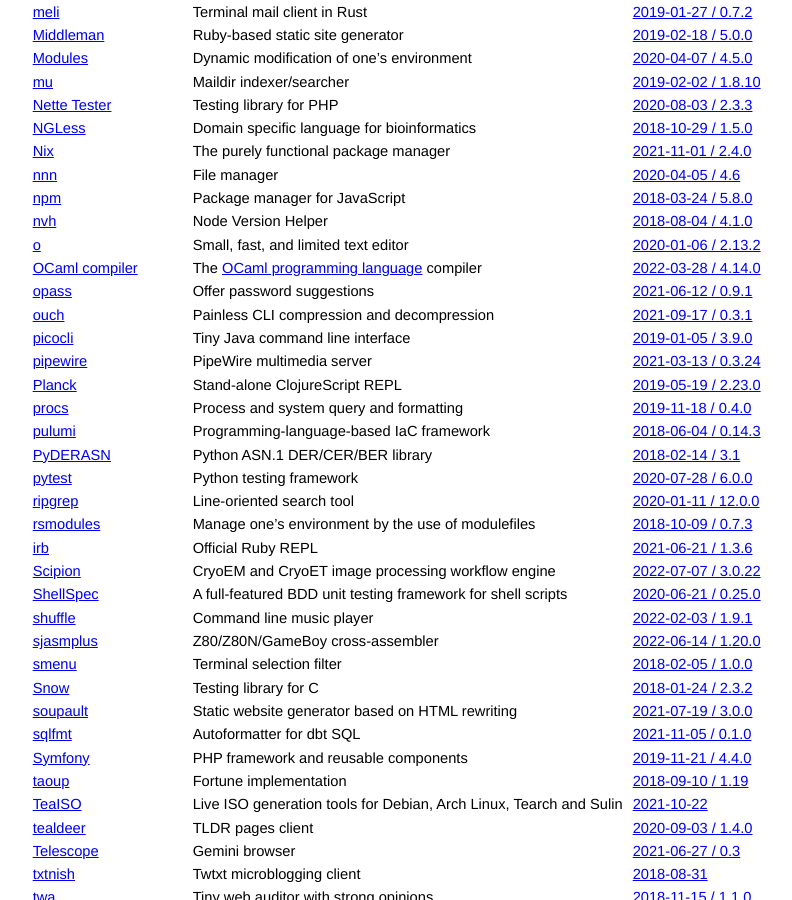
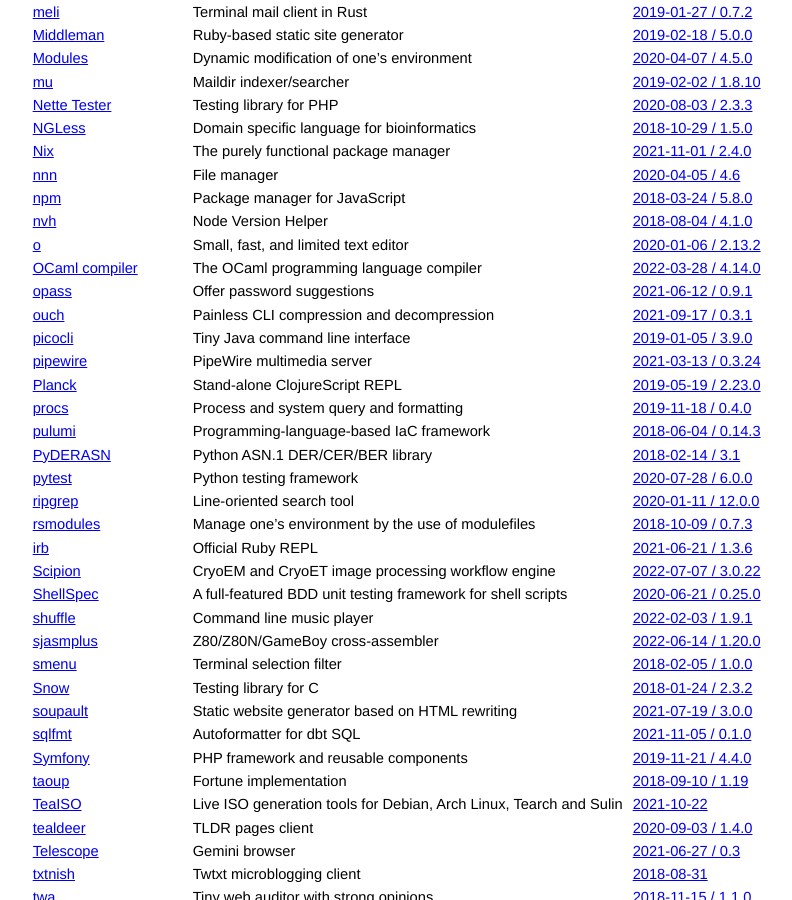
Before and after one commit to jcs/no_color, a Jekyll site: the page built from index.md, in a window 1280 px wide and 900 px high, scrolled down 3938 px. Shown: the whole window, without its empty margins (211-1003 px from the left). Built offline with Jekyll 4.4.1, drawn with Linux system fonts in a browser that asks for light colours; our own code applies the rules of GitHub Pages for plain Markdown files; part of the change alters nothing that is shown.

```diff
--- a/index.md
+++ b/index.md
@@ -211,7 +211,7 @@ color via `NO_COLOR`.
 | [npm](https://www.npmjs.com/) | Package manager for JavaScript | [2018-03-24 / 5.8.0](https://github.com/npm/npm/releases/tag/v5.8.0) |
 | [nvh](https://github.com/JohnRGee/nvh) | Node Version Helper | [2018-08-04 / 4.1.0](https://github.com/JohnRGee/nvh/releases/tag/v4.1.0) |
 | [o](https://github.com/xyproto/o) | Small, fast, and limited text editor | [2020-01-06 / 2.13.2](https://github.com/xyproto/o/tree/2.13.2) |
-| [OCaml compiler](https://github.com/ocaml/ocaml) | The [OCaml programming language](ocaml.org/) compiler | [2022-03-28 / 4.14.0](https://github.com/ocaml/ocaml/blob/4.14.0/Changes#L207-L210) |
+| [OCaml compiler](https://github.com/ocaml/ocaml) | The OCaml programming language compiler | [2022-03-28 / 4.14.0](https://github.com/ocaml/ocaml/blob/4.14.0/Changes#L207-L210) |
 | [opass](https://github.com/wiremoons/opass) | Offer password suggestions | [2021-06-12 / 0.9.1](https://github.com/wiremoons/opass/commit/02c593d510b23a1b8e5af40d04a475eeb5755491) |
 | [ouch](https://github.com/ouch-org/ouch) | Painless CLI compression and decompression | [2021-09-17 / 0.3.1](https://github.com/ouch-org/ouch/commit/b099e4ac206d09d345315a01688e31493c0e141a) |
 | [picocli](https://github.com/remkop/picocli/) | Tiny Java command line interface | [2019-01-05 / 3.9.0](https://github.com/remkop/picocli/releases/tag/v3.9.0#3.9.0-ANSI-heuristics) |
```
